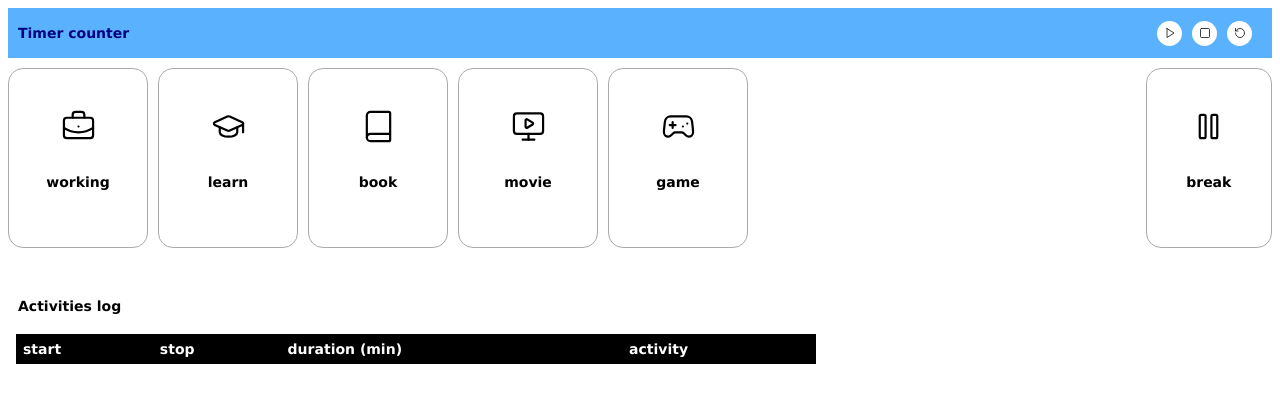
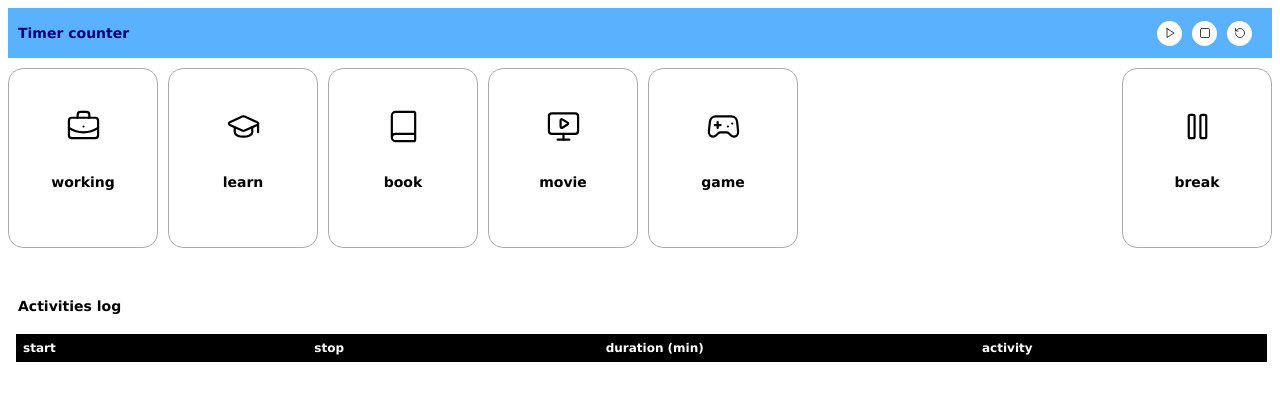
Before and after one commit to kittiphatp/activitiesTimer, a plain HTML site: page index.html in a window 1280 px wide. Drawn offline with Linux system fonts and the light colour scheme.

Commit message:
update reponsive

```diff
--- a/style.css
+++ b/style.css
@@ -4,6 +4,7 @@
   font-size: 14px;
   /* border: 1px solid #eee; */
 }
+
 
 /* header */
 .hdb {
@@ -20,12 +21,12 @@
 
 .hdb-title {
   margin-left: 10px;
-  width: 90%;
+  width: 150px;
 }
 
 .hdb-control {
   margin-right: 20px;
-  width: 10%;
+  width: 200px;
   display: flex;
   justify-content: end;
   gap: 10px;
@@ -60,7 +61,7 @@
 
 /* container layout */
 .ctn-layout {
-  width: 100%;
+  width: 1080px;
   display: flex;
   justify-content: space-between;
 }
@@ -71,11 +72,13 @@
 }
 
 .ctn-layout-sub:first-child {
-  width: 90%;
+  width: 85%;
 }
 
 .ctn-layout-sub:last-child {
-  width: 10%;
+  width: 15%;
+  display: flex;
+  justify-content: end;
 }
 
 /* container */
@@ -142,19 +145,186 @@
 .log-layout > table {
   margin-left: 8px;
   border-collapse: collapse;
-  width: 800px;
+  width: 99%;
 }
 
 .log-layout > table > thead > tr > th {
   padding: 6px;
+  min-width: 86px;
+  max-width: 300px;
   border: 1px solid black;
   background-color: #000;
+  font-size: 12px;
   color: #fff;
   text-align: start;
 }
 
 .log-layout > table > tbody > tr > td {
-  padding: 6px;
+  padding: 5px;
   border: 1px solid black;
   font-size: 12px;
 }
+
+/* responsive */
+@media screen and (min-width: 0px) {
+  .ctn-layout {
+    width: 376px;
+    display: flex;
+    flex-direction: column;
+    justify-content: space-between;
+    gap: 30px;
+  }
+
+  .ctn-layout-sub {
+    display: grid;
+    grid-template-columns: repeat(2, 170px);
+  }
+
+  .ctn-layout-sub:first-child {
+    width: 100%;
+  }
+
+  .ctn-layout-sub:last-child {
+    width: 100%;
+    display: flex;
+    justify-content: start;
+  }
+
+  .ctn {
+    padding: 5px;
+    width: 160px;
+    height: 180px;
+    border: 1px solid #aaa;
+    border-radius: 15px;
+    /* box-shadow: 5px 5px 5px lightgrey; */
+    display: flex;
+    flex-direction: column;
+    justify-content: start;
+    align-items: center;
+    gap: 5px;
+  }
+
+}
+
+@media screen and (min-width: 576px) {
+  .ctn-layout {
+    width: 576px;
+    display: flex;
+    flex-direction: column;
+    justify-content: space-between;
+    gap: 30px;
+  }
+
+  .ctn-layout-sub {
+    display: grid;
+    grid-template-columns: repeat(3, 170px);
+  }
+
+  .ctn {
+    padding: 5px;
+    width: 160px;
+    height: 180px;
+    border: 1px solid #aaa;
+    border-radius: 15px;
+    /* box-shadow: 5px 5px 5px lightgrey; */
+    display: flex;
+    flex-direction: column;
+    justify-content: start;
+    align-items: center;
+    gap: 5px;
+  }
+
+}
+
+@media screen and (min-width: 720px) {
+  .ctn-layout {
+    width: 720px;
+    display: flex;
+    flex-direction: column;
+    justify-content: space-between;
+    gap: 30px;
+  }
+
+  .ctn-layout-sub {
+    display: grid;
+    grid-template-columns: repeat(4, 170px);
+  }
+
+  .ctn {
+    padding: 5px;
+    width: 160px;
+    height: 180px;
+    border: 1px solid #aaa;
+    border-radius: 15px;
+    /* box-shadow: 5px 5px 5px lightgrey; */
+    display: flex;
+    flex-direction: column;
+    justify-content: start;
+    align-items: center;
+    gap: 5px;
+  }
+
+}
+
+@media screen and (min-width: 812px) {
+  .ctn-layout {
+    width: 812px;
+    display: flex;
+    flex-direction: column;
+    justify-content: space-between;
+    gap: 10px;
+  }
+
+  .ctn-layout-sub {
+    display: grid;
+    grid-template-columns: repeat(5, 150px);
+  }
+
+  .ctn {
+    padding: 5px;
+    width: 150px;
+    height: 180px;
+    border: 1px solid #aaa;
+    border-radius: 15px;
+    /* box-shadow: 5px 5px 5px lightgrey; */
+    display: flex;
+    flex-direction: column;
+    justify-content: start;
+    align-items: center;
+    gap: 5px;
+  }
+}
+
+@media screen and (min-width: 1010px) {
+  .ctn-layout {
+    width: 100%;
+    display: flex;
+    flex-direction: row;
+    justify-content: space-between;
+  }
+
+  .ctn-layout-sub {
+    display: flex;
+    gap: 10px;
+  }
+
+  .ctn-layout-sub:last-child {
+    width: 100%;
+    display: flex;
+    justify-content: end;
+  }
+
+  .ctn {
+    padding: 5px;
+    width: 150px;
+    height: 180px;
+    border: 1px solid #aaa;
+    border-radius: 15px;
+    /* box-shadow: 5px 5px 5px lightgrey; */
+    display: flex;
+    flex-direction: column;
+    justify-content: start;
+    align-items: center;
+    gap: 5px;
+  }
+}
```
